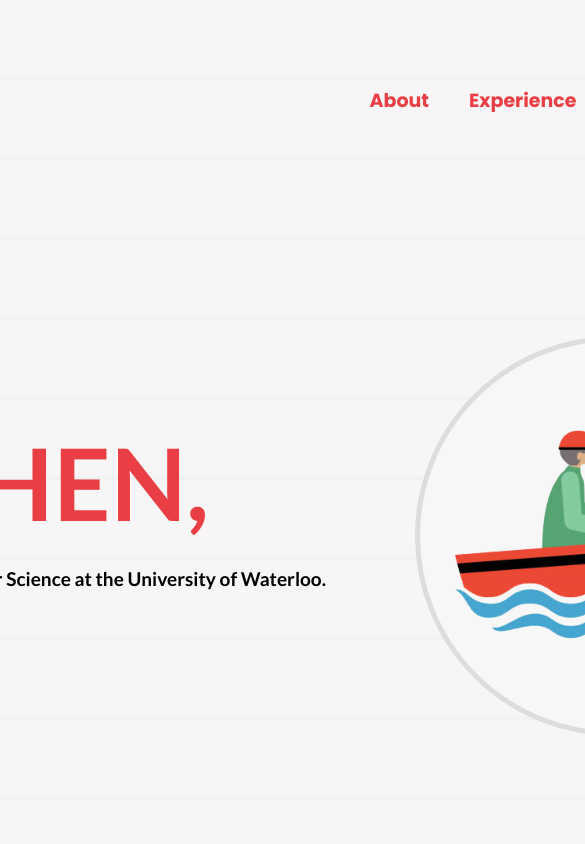
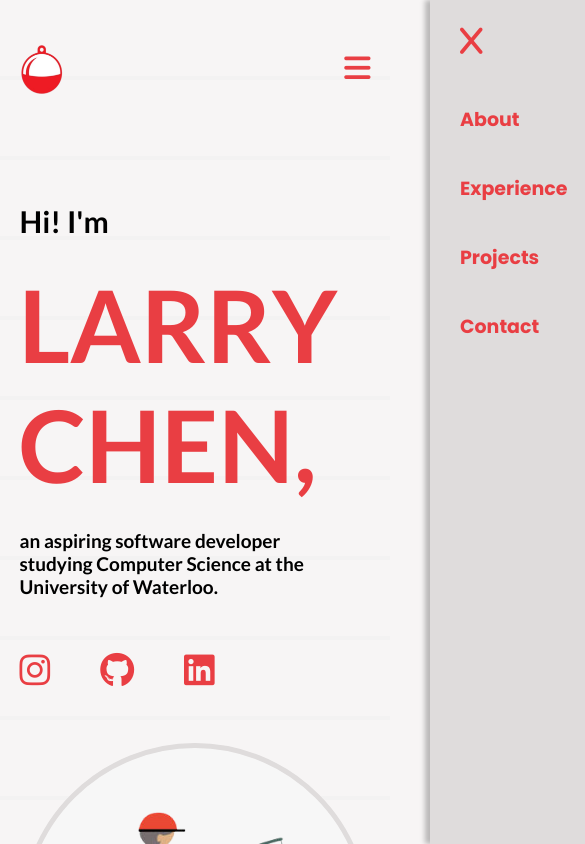
Before and after one commit to oDragon/developer-portfolio, a React (Vite) app: page / in a window 390 px wide. Shown: the top 844 px of the page, 585 px wide, since content can reach past the window. Built offline with nearby package versions, Linux system fonts and the light colour scheme.

Commit message:
add support for mobile devices

```diff
--- a/index.html
+++ b/index.html
@@ -1,6 +1,7 @@
 <!DOCTYPE html>
 <html lang="en">
   <head>
+    <meta name="viewport" content="width=device-width, initial-scale=1.0">
     <link rel="preconnect" href="https://fonts.googleapis.com" />
     <link rel="preconnect" href="https://fonts.gstatic.com" crossorigin />
     <link
--- a/src/components/Navigation.jsx
+++ b/src/components/Navigation.jsx
@@ -9,6 +9,20 @@ export default function Navigation() {
       <a href="#experience" className="nav-link">Experience</a>
       <a href="#projects" className="nav-link">Projects</a>
       <a href="#contact" className="nav-link">Contact</a>
+      <input type="checkbox" id="sidebar-active" />
+      <label id="overlay" for="sidebar-active"></label>
+      <label className="menu-icon" for="sidebar-active">
+        <i className="fa-solid fa-bars"></i>
+      </label>
+      <div className="links-container">
+        <label className="close-menu-icon" for="sidebar-active">
+          <i className="fa-solid fa-x"></i>
+        </label>
+        <a href="#about" className="nav-link-mobile">About</a>
+        <a href="#experience" className="nav-link-mobile">Experience</a>
+        <a href="#projects" className="nav-link-mobile">Projects</a>
+        <a href="#contact" className="nav-link-mobile">Contact</a>
+      </div>
     </nav>
   );
 }
--- a/src/style.css
+++ b/src/style.css
@@ -55,6 +55,17 @@ nav {
     text-decoration: none;
 }
 
+.nav-link-mobile {
+    display: none;
+    font-size: 19px;
+    font-weight: bold;
+    color: #e93e43;
+    cursor: pointer;
+    transition-duration: 0.1s;
+    text-decoration: none;
+    -webkit-tap-highlight-color: rgba(156, 154, 154, 0.5);
+}
+
 .nav-link:hover {
     -webkit-transform: scale(1.15);
     transform: scale(1.15);
@@ -64,6 +75,21 @@ nav {
     width: 45px;
     margin-right: auto;
     -webkit-user-drag: none;
+}
+
+.links-container {
+    flex-direction: row;
+    align-items: center;
+}
+
+#sidebar-active {
+    display: none;
+}
+
+.menu-icon, .close-menu-icon {
+    display: none;
+    font-size: 30px;
+    color: #e93e43;
 }
 
 .home-container {
@@ -85,6 +111,7 @@ nav {
     width: 400px;
     align-items: center;
     justify-content: center;
+    -webkit-tap-highlight-color: transparent;
 }
 
 .fisherman {
@@ -369,6 +396,150 @@ nav {
     right: 15px;
 }
 
+@media (max-width: 700px) {
+    #root {
+        width: 100%;
+        align-items: center;
+    }
+    nav {
+        margin-top: 5%;
+        width: 95%;
+    }
+    .nav-icon {
+        margin-left: 5%;
+    }
+    .nav-link {
+        display: none;
+    }
+    .links-container {
+        width: 100%;
+        height: 100%;
+        flex-direction: column;
+        align-items: flex-start;
+        position: fixed;
+        top: 0;
+        right: -100%;
+        z-index: 10;
+        width: 350px;
+        background-color: #dfdcdc;
+        box-shadow: -5px 0 5px rgba(0, 0, 0, 0.25);
+        transition: 0.5s ease-out;
+    }
+    .nav-link-mobile {
+        display: flex;
+        height: auto;
+        width: 100%;
+        padding: 20px 30px;
+        justify-content: flex-start;
+    }
+    .menu-icon, .close-menu-icon {
+        display: block;
+    }
+    .close-menu-icon {
+        padding: 20px 30px;
+    }
+    #sidebar-active:checked ~ .links-container {
+        right: 0;
+    }
+    #sidebar-active:checked ~ #overlay {
+        height: 100%;
+        width: 100%;
+        position: fixed;
+        top: 0;
+        left: 0;
+        z-index: 5;
+        backdrop-filter: blur(4px);
+    }
+    .home-container {
+        flex-direction: column;
+        margin-left: 5%;
+        width: 90%;
+    }
+    .title {
+        width: 90%;
+    }
+    .fisher {
+        margin-top: 15%;
+        margin-left: 0px;
+        height: 350px;
+        width: 350px;
+        align-self: center;
+    }
+    .bobber {
+        top: 225px;
+        left: 275px;
+    }
+    .fish {
+        top: 263px;
+        left: 242px;
+    }
+    .notice {
+        top: 180px;
+        left: 290px;
+    }
+    @keyframes bounce {
+        0% {
+            top: 180px;
+        }
+        50% {
+            top: 160px;
+            left: 300px;
+        }
+    }
+    .section-header {
+        margin-left: 5%;
+    }
+    .section-line {
+        margin-left: 5%;
+    }
+    .about-container {
+        flex-direction: column;
+    }
+    .about-blurb {
+        margin-left: 5%;
+        padding: 0px;
+        width: 90%;
+    }
+    .languages {
+        display: none;
+    }
+    .position-container {
+        flex-direction: column;
+        width: 90%;
+        margin-left: 5%;
+    }
+    .position-text {
+        width: 100%;
+        margin-top: 20px;
+        margin-left: 0%;
+    }
+    .projects-container {
+        display: flex;
+        flex-direction: column;
+    }
+    .project-container {
+        width: 90%;
+        align-items: center;
+    }
+    .project-logo-container {
+        width: 100px;
+    }
+    .project-logo {
+        max-width: 100px;
+        max-height: 100px;
+    }
+    .project-link {
+        top: 5px;
+        right: 10px;
+        font-size: 25px;
+    }
+    .contact-headline {
+        margin-left: 5%;
+        width: 90%;
+    }
+
+}
+
 .contact-container {
     display: grid;
     grid-template-rows: repeat(2, 100px);
```
